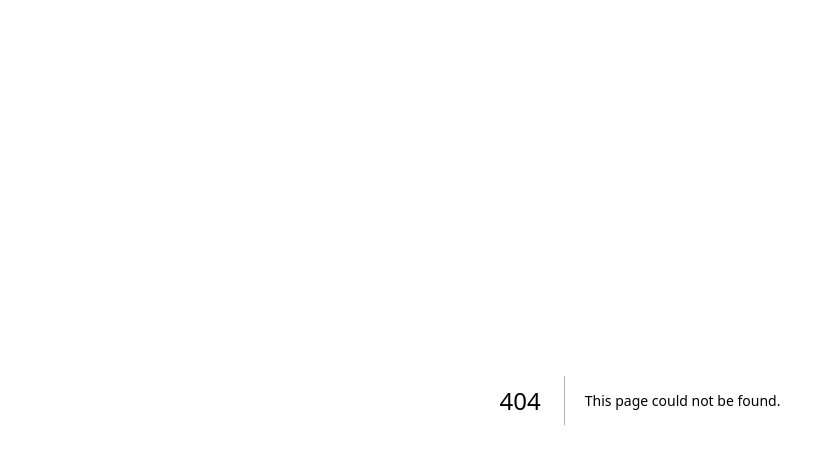
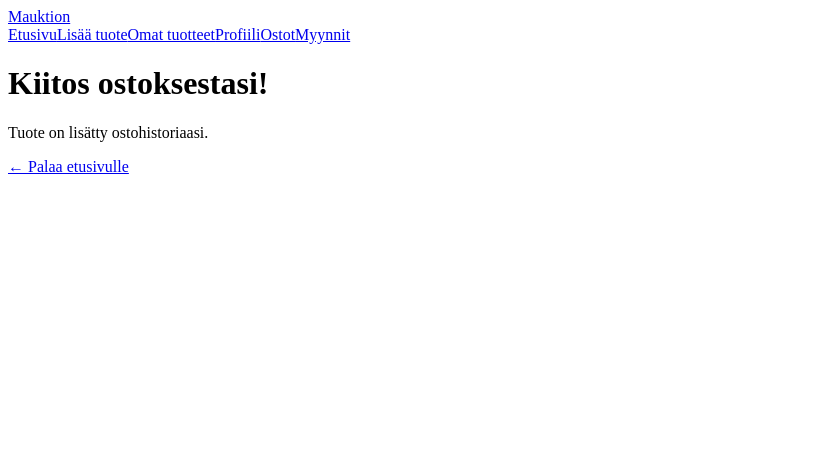
Before and after one commit to ossir1/mauktion-next, a Next.js app: page /confirmation in a window 1280 px wide. Before the commit this address had no page. Shown: the top 464 px of the page, without its empty margins (0-835 px from the left). Built offline with nearby package versions, Linux system fonts and the light colour scheme.

Commit message:
Create confirmation.tsx

```diff
--- /dev/null
+++ b/pages/confirmation.tsx
@@ -0,0 +1,57 @@
+import { useRouter } from 'next/router'
+import { useEffect, useState } from 'react'
+import Header from '../components/Header'
+import { products } from '../data/products'
+import { generateReceipt } from '../utils/receipt'
+
+export default function ConfirmationPage() {
+  const router = useRouter()
+  const { id } = router.query
+  const [product, setProduct] = useState<any>(null)
+
+  useEffect(() => {
+    if (!id) return
+
+    const staticProduct = products.find((p) => p.id === Number(id))
+    let found = staticProduct
+
+    if (!staticProduct && typeof window !== 'undefined') {
+      const added = localStorage.getItem('mauktion-added-products')
+      if (added) {
+        const parsed = JSON.parse(added)
+        found = parsed.find((p: any) => p.id === Number(id))
+      }
+    }
+
+    if (found) setProduct(found)
+  }, [id])
+
+  return (
+    <>
+      <Header />
+      <main className="p-6 max-w-xl mx-auto text-center">
+        <h1 className="text-2xl font-bold mb-4">Kiitos ostoksestasi!</h1>
+        <p className="mb-6">Tuote on lisätty ostohistoriaasi.</p>
+
+        {product && (
+          <div className="border rounded-xl p-4 shadow text-left">
+            <h2 className="text-lg font-semibold">{product.name}</h2>
+            <p className="text-gray-700">Hinta: {product.price}</p>
+            <p className="text-sm text-gray-500">ID: {product.id}</p>
+
+            <button
+              onClick={() => generateReceipt(product)}
+              className="mt-4 bg-blue-600 text-white px-4 py-2 rounded hover:bg-blue-700 transition"
+            >
+              Lataa ostokuitti (PDF)
+            </button>
+          </div>
+        )}
+
+        <a href="/" className="mt-6 inline-block text-blue-600 underline">
+          ← Palaa etusivulle
+        </a>
+      </main>
+    </>
+  )
+}
```
